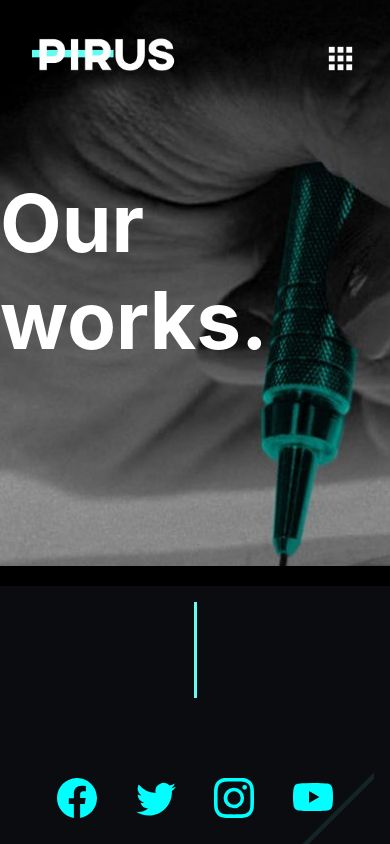
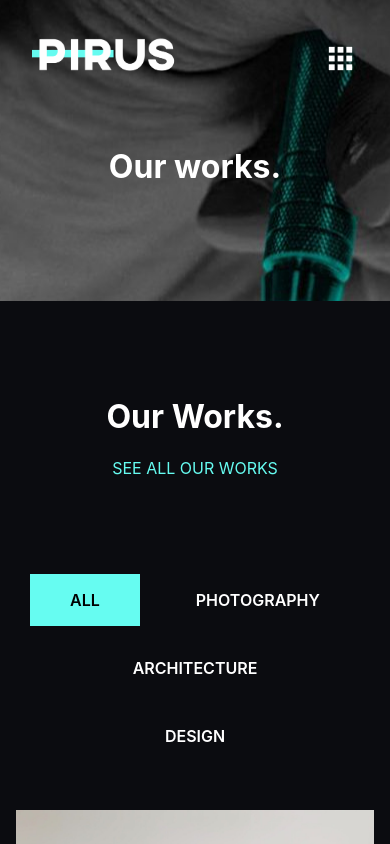
Before and after one commit to TornikeALT/pirus, a React (Create React App) app: page /works in a window 390 px wide. Shown: the top 844 px of the page. Built offline with nearby package versions, Linux system fonts and the light colour scheme.

Commit message:
finished worksPage content with responsive

```diff
--- a/src/components/Navigation.js
+++ b/src/components/Navigation.js
@@ -36,27 +36,27 @@ function Navigation() {
         }
         if (location.pathname === '/about') {
             backgroundImage = aboutbg;
-            paddingBottom = '9rem';
+            paddingBottom = '5.5rem';
             title = "About Us."
         }
         if (location.pathname === '/services') {
             backgroundImage = tatoogirl;
-            paddingBottom = '9rem';
+            paddingBottom = '5.5rem';
             title = "Services"
         }
         if (location.pathname === '/works') {
             backgroundImage = painting;
-            paddingBottom = '9rem';
+            paddingBottom = '5.5rem';
             title = "Our works."
         }
         if (location.pathname === '/blog') {
             backgroundImage = blog;
-            paddingBottom = '9rem';
+            paddingBottom = '5.5rem';
             title = "Blog."
         }
         if (location.pathname === '/contact') {
             backgroundImage = contact;
-            paddingBottom = '9rem';
+            paddingBottom = '5.5';
             title = "Contact us."
         }
 
@@ -164,7 +164,7 @@ function Navigation() {
                     </div>
                 }
             </div >
-            <h1 className="main_title">{title}</h1>
+            <h2 className="main_title">{title}</h2>
         </header >
     )
 }
--- /dev/null
+++ b/src/data/ourWorksData.js
@@ -0,0 +1,74 @@
+import sneakers from '../images/shoes.jpg'
+import phoneTwo from '../images/phone-2.jpg'
+import phoneThree from '../images/phone-3.jpg'
+import colorPallete from '../images/ipadwithcoloredpapers.jpg'
+import ubornia from '../images/ubornia.jpg'
+import whiteCoridor from '../images/whitecoridor.jpg'
+import redBuilding from '../images/redbuilding.jpg'
+import yellowBuilding from '../images/yellowbuilding.jpg'
+import iWatch from '../images/iwatch.jpg'
+import weddinng from '../images/handsring.jpg'
+
+
+export const OUR_WORKS_DATA = [{
+    img: sneakers,
+    category: 'photography',
+    title: 'Product Photography',
+    id: 1
+},
+{
+    img: phoneThree,
+    category: 'design',
+    title: 'UI Design',
+    id: 2
+},
+{
+    img: ubornia,
+    category: 'architecture',
+    title: 'Interior Design',
+    id: 3
+},
+{
+    img: redBuilding,
+    category: 'architecture',
+    title: 'Building Architecture',
+    id: 4
+},
+{
+    img: whiteCoridor,
+    category: 'architecture',
+    title: 'Architecture',
+    id: 5
+},
+{
+    img: colorPallete,
+    category: 'design',
+    title: 'Color Palette',
+    id: 6
+},
+{
+    img: iWatch,
+    category: 'photography',
+    title: 'Product Photography',
+    id: 7
+},
+{
+    img: yellowBuilding,
+    category: 'architecture',
+    title: 'Building Architecture',
+    id: 8
+},
+{
+    img: phoneTwo,
+    category: 'design',
+    title: 'UI Design',
+    id: 9
+},
+{
+    img: weddinng,
+    category: 'photography',
+    title: 'Wedding Photography',
+    id: 10
+},
+
+]
--- a/src/pages/AboutPage.js
+++ b/src/pages/AboutPage.js
@@ -1,6 +1,8 @@
 function AboutPage() {
 
-    return <h2 style={{ color: 'white' }}>avoe</h2>
+    return (
+        'about'
+    )
 }
 
 export default AboutPage;
--- a/src/pages/WorksPage.js
+++ b/src/pages/WorksPage.js
@@ -1,5 +1,55 @@
+import { useState } from "react";
+import { OUR_WORKS_DATA } from "../data/ourWorksData";
+import '../styles/WorksPage.css'
+import useIntersectionObserver from "../hooks/useIntersectionObserver";
 function WorksPage() {
-    return 'works'
+    const [category, setCategory] = useState('all')
+    const { animate, currentRef } = useIntersectionObserver(0.2)
+
+    const handleCategoryClick = (clicked) => {
+        setCategory(clicked)
+    }
+
+    return (
+        <section className="worksPageSection" >
+            <div className="works_page_wrapper" ref={currentRef}>
+                <div className={`works_title ${animate ? 'animate_news ' : ''}`} style={{ opacity: animate ? 1 : 0 }}>
+                    <h2>Our Works.</h2>
+                    <p>SEE ALL OUR WORKS</p>
+                </div>
+                <div className="workpage_nav">
+                    <ul style={{ display: 'flex', gap: '1rem' }}>
+                        <li className={`${category === 'all' ? 'works_active' : ''}`}>
+                            <a onClick={() => handleCategoryClick('all')}>ALL</a>
+                        </li>
+                        <li className={`${category === 'photography' ? 'works_active' : ''}`}>
+                            <a onClick={() => handleCategoryClick('photography')}>PHOTOGRAPHY</a>
+                        </li>
+                        <li className={`${category === 'architecture' ? 'works_active' : ''}`}>
+                            <a onClick={() => { handleCategoryClick('architecture') }}> ARCHITECTURE</a>
+                        </li>
+                        <li className={`${category === 'design' ? 'works_active' : ''}`}>
+                            <a onClick={() => { handleCategoryClick('design') }}> DESIGN</a>
+                        </li>
+                    </ul>
+                </div>
+                <div className="works_card_wrapper">
+                    {OUR_WORKS_DATA.map((element) => {
+                        if (category === 'all' || element.category === category) {
+                            return (<div key={element.id} className="works_card">
+                                <div className="overlay">
+                                    <p>{element.title}</p>
+                                </div>
+                                <img src={element.img} alt={element.title} />
+                            </div>)
+                        }
+                    })
+                    }
+                </div>
+            </div>
+        </section>
+
+    )
 }
 
 export default WorksPage;
--- a/src/styles/Footer.css
+++ b/src/styles/Footer.css
@@ -239,3 +239,9 @@
         padding-top: 2rem;
     }
 }
+
+@media only screen and (max-width:278px) {
+    .social_icons ul {
+        flex-direction: column;
+    }
+}
--- a/src/styles/Navigation.css
+++ b/src/styles/Navigation.css
@@ -195,3 +195,17 @@
         display: none;
     }
 }
+
+@media only screen and (max-width:768px) {
+    .main_title {
+        font-size: 3rem;
+    }
+}
+
+@media only screen and (max-width:400px) {
+    .main_title {
+        font-size: 2rem;
+        display: flex;
+        flex-wrap: wrap;
+    }
+}
--- /dev/null
+++ b/src/styles/WorksPage.css
@@ -0,0 +1,152 @@
+.works_page_wrapper {
+    max-width: 1200px;
+    margin: 0 auto;
+    padding: 1rem;
+}
+
+.worksPageSection {
+    background-color: #0b0c10;
+    padding-bottom: 16rem;
+}
+
+.works_active {
+    background-color: #66fcf1;
+    color: black;
+}
+
+.workpage_nav {
+    margin-bottom: 3rem;
+}
+
+.workpage_nav li {
+    margin-right: 1rem;
+    padding: 1rem 2.5rem;
+    font-weight: 600;
+}
+
+
+.workpage_nav ul {
+    color: white;
+    display: flex;
+    justify-content: center;
+    align-items: center;
+}
+
+.workpage_nav li a:hover {
+    cursor: pointer;
+}
+
+.works_title {
+    text-align: center;
+    margin: 5rem 0;
+}
+
+.works_title h2 {
+    font-size: 3.5rem;
+    color: white;
+    margin-bottom: -10px;
+}
+
+.works_title p {
+    font-size: 1rem;
+    color: #66fcf1;
+}
+
+.works_card img {
+    max-width: 400px;
+    width: 100%;
+    height: 100%;
+    object-fit: cover;
+}
+
+.works_card {
+    position: relative;
+}
+
+.works_card_wrapper {
+    display: grid;
+    grid-template-columns: 1fr 1fr 1fr;
+    grid-gap: 1rem
+}
+
+.overlay {
+    position: absolute;
+    top: 0;
+    left: 0;
+    width: 100%;
+    height: 100%;
+    background-color: rgba(0, 0, 0, 0);
+    display: flex;
+    align-items: center;
+    justify-content: center;
+    opacity: 0;
+    transition: opacity 0.3s ease;
+}
+
+.works_card:hover .overlay {
+    background-color: rgba(0, 0, 0, 0.5);
+    opacity: 1;
+    cursor: pointer;
+}
+
+.overlay p {
+    color: white;
+    font-size: 1.5rem;
+    text-align: center;
+}
+
+/* MEDIA QUERIES */
+@media only screen and (max-width:1024px) {
+    .works_card_wrapper {
+        grid-template-columns: 1fr 1fr;
+    }
+
+    .works_card img {
+        max-width: 500px;
+    }
+}
+
+@media only screen and (max-width:768px) {
+    .works_card_wrapper {
+        grid-template-columns: 1fr;
+        justify-content: center;
+        align-items: center;
+    }
+
+    .works_card img {
+        max-width: 800px;
+    }
+
+    .workpage_nav ul {
+        flex-wrap: wrap;
+        padding: unset;
+    }
+
+    .workpage_nav a {
+        font-size: 1rem;
+    }
+
+    .works_title h2 {
+        font-size: 3rem;
+    }
+
+    .overlay p {
+        font-size: 2rem;
+    }
+
+}
+
+@media only screen and (max-width:400px) {
+    .works_title h2 {
+        font-size: 2rem;
+    }
+
+    .overlay p {
+        font-size: 1.5rem;
+    }
+
+    .workpage_nav li {
+        margin-right: unset;
+    }
+
+}
```
